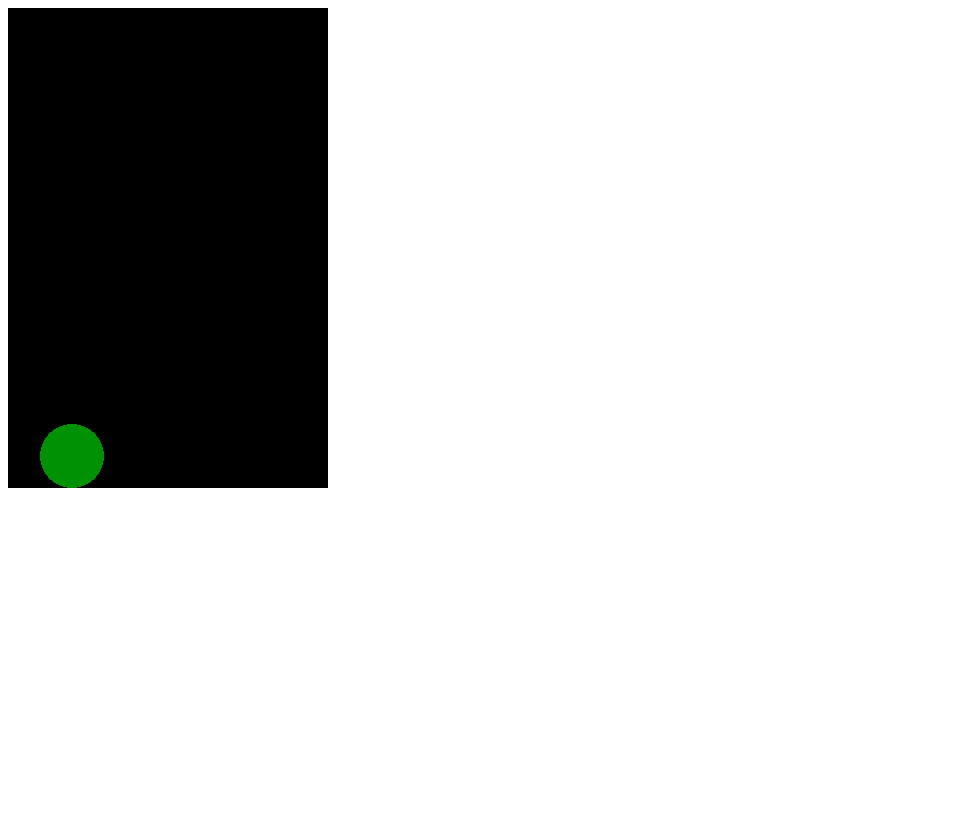
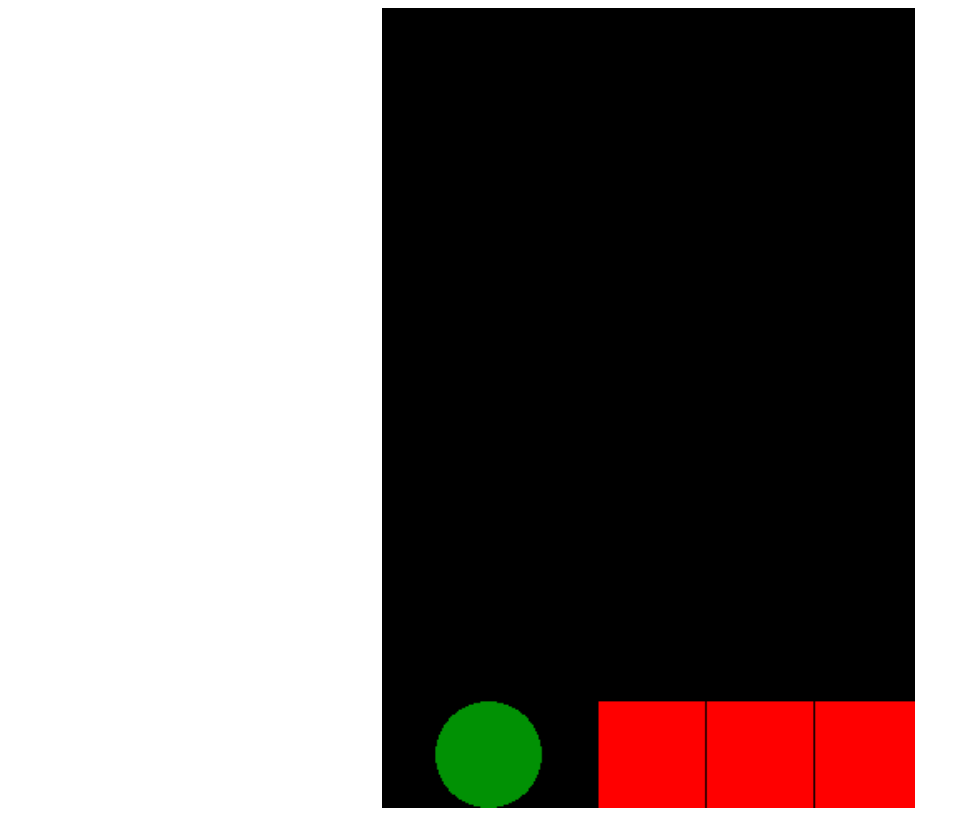
Before and after one commit to EricLemieux/Testgame, a plain HTML site: page index.html in a window 1280 px wide. Shown: the whole page, without its empty margins (0-970 px from the left). Drawn offline with Linux system fonts and the light colour scheme.

Commit message:
Added scale

```diff
--- a/index.html
+++ b/index.html
@@ -14,7 +14,6 @@
 		var game = new Phaser.Game(320, 480, Phaser.AUTO, '', { preload: preload, create: create, update: update });
 
 		var roller;
-
 		var platforms;
 
 		function preload(){
@@ -24,6 +23,12 @@
 		}
 
 		function create(){
+			//Scale the Game
+			this.scale.pageAlignHorizontally = true;
+	        this.scale.pageAlignVertically = true;
+	        this.scale.scaleMode = Phaser.ScaleManager.SHOW_ALL;
+	        game.scale.refresh();
+
 			//activate physics
 			game.physics.startSystem(Phaser.Physics.ARCADE);
 
@@ -33,7 +38,8 @@
 
 			//Create a bunch of platforms
 			for(var i = 0; i < 5; ++i){
-				//TODO
+				var plat = platforms.create(i*65, game.world.height-64, 'block');
+				plat.body.imovable = true;
 			}
 
 			//Create the roller
@@ -48,7 +54,8 @@
 		}
 
 		function update(){
-
+			//Check to see if the roller has hit any of the platforms
+			game.physics.arcade.collide(roller, platforms);
 
 		}
 	</script>
```
